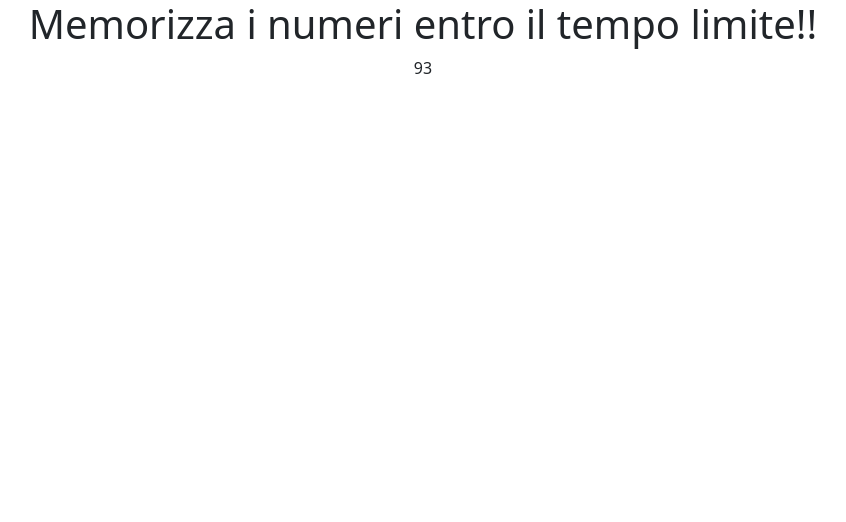
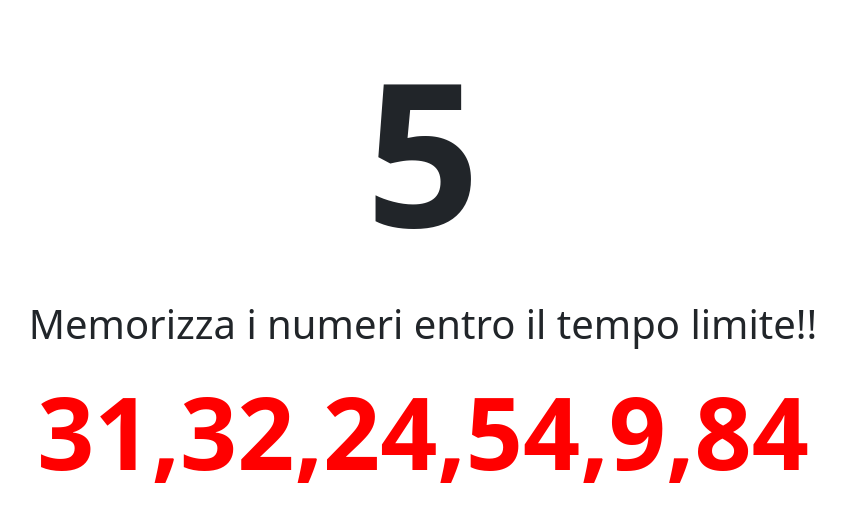
Before and after one commit to Gabridg/js-simon, a plain HTML site: page index.html in a window 1280 px wide. Shown: the whole page, without its empty margins (217-1063 px from the left). Drawn offline with nearby package versions, Linux system fonts and the light colour scheme.

Commit message:
fixed MileStone2 and3

```diff
--- a/CSS/style.css
+++ b/CSS/style.css
@@ -20,7 +20,6 @@ h1 {
     font-weight: bold;
     font-size: 100px;
     color: #f00;
-    width: calc(100% / 5);
 }
 
 #timer {
--- a/index.html
+++ b/index.html
@@ -18,7 +18,7 @@
     <div id="timer"></div>
     <h1>Memorizza i numeri entro il tempo limite!!</h1>
     <div id="number-container" class="container">
-
+        <div class="numero-casuale" id="number"></div>
     </div>
 
     <script src="js/script.js"></script>
--- a/js/script.js
+++ b/js/script.js
@@ -23,31 +23,47 @@ chiedere all'utente tramite prompt quali erano i 5 numeri allo scadere dei 30sec
 MILESTONE 3:
 vedere se i numeri inseriti dall'utente sono i numeri estratti casualmente.
 controllare quali numeri sono stati indovinati e quanti numeri.
+`
 */
 
 // FUNZIONI
-function createCells() {
-    const cell = document.createElement('div');
-    cell.classList = 'numero-casuale';
-    cell.innerText = randomNumber;
-
+function getRandomNumber(min = 1, max = 100) {
+    let randomNumber = Math.floor(Math.random() * (max - min)) + min;
     return randomNumber;
 }
+
+
+const number = document.getElementById('number');
+
+
 
 // DOM
 const numberContainer = document.getElementById('number-container');
 
-// MS
-let randomNumber = Math.floor(Math.random() * (100 - 1)) + 1
-
-const totalNumber = 5;
-
-for (let i = 1; i <= totalNumber; i++) {
-
-    const numberBox = createCells();
-
-    numberContainer.innerHTML = numberBox;
-
-}
 
 //MS 2:
+const timer = document.getElementById('timer');
+let seconds = 10;
+
+timer.innerText = seconds;
+
+const countdown = setInterval(function () {
+    timer.innerText = --seconds;
+    if (seconds === 0) {
+        let userChoice = parseInt(prompt(`inserisci il numero`));
+        clearInterval(countdown);
+    }
+}, 1000)
+
+// MS 3:
+const cpuNumber = [];
+
+while (cpuNumber.length <= 5) {
+    let randomNumber = getRandomNumber();
+    if (!cpuNumber.includes(randomNumber)) {
+        cpuNumber.push(randomNumber);
+    }
+}
+console.log(cpuNumber);
+
+number.innerText = cpuNumber;
```
